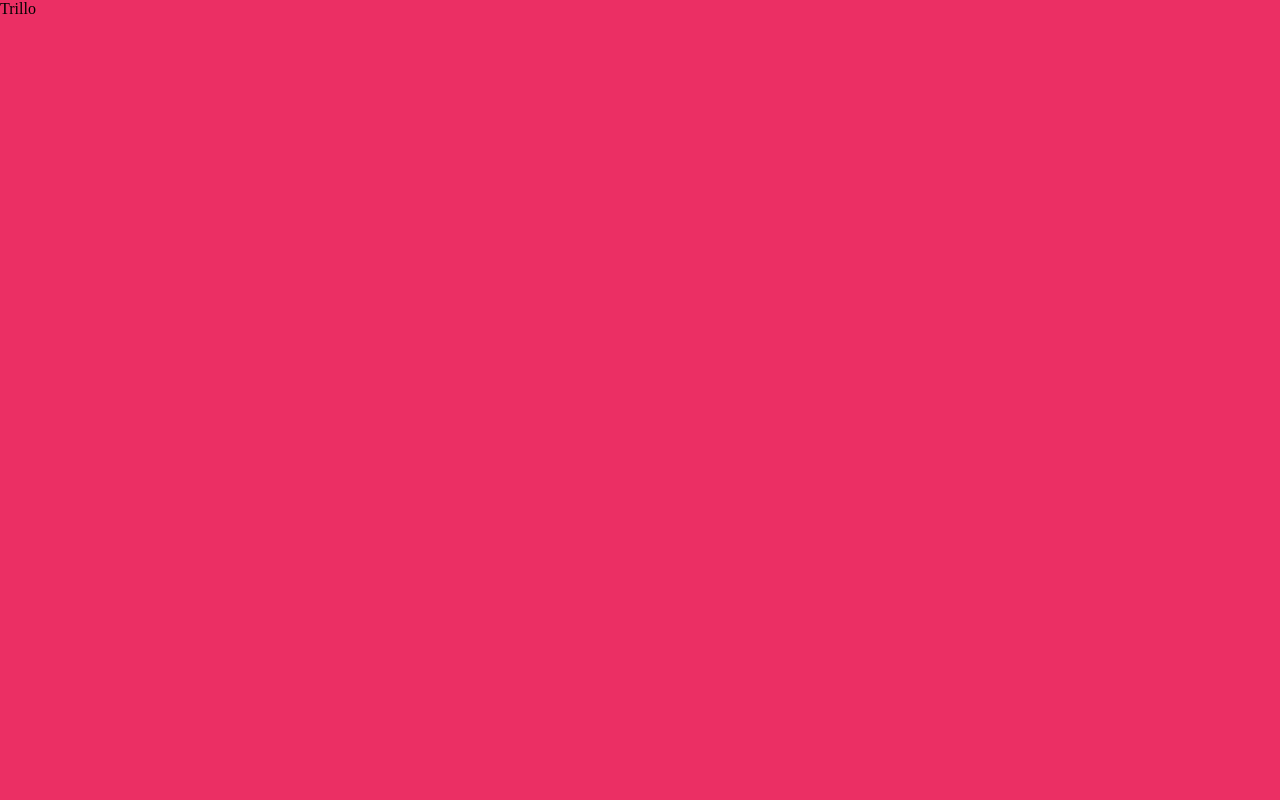
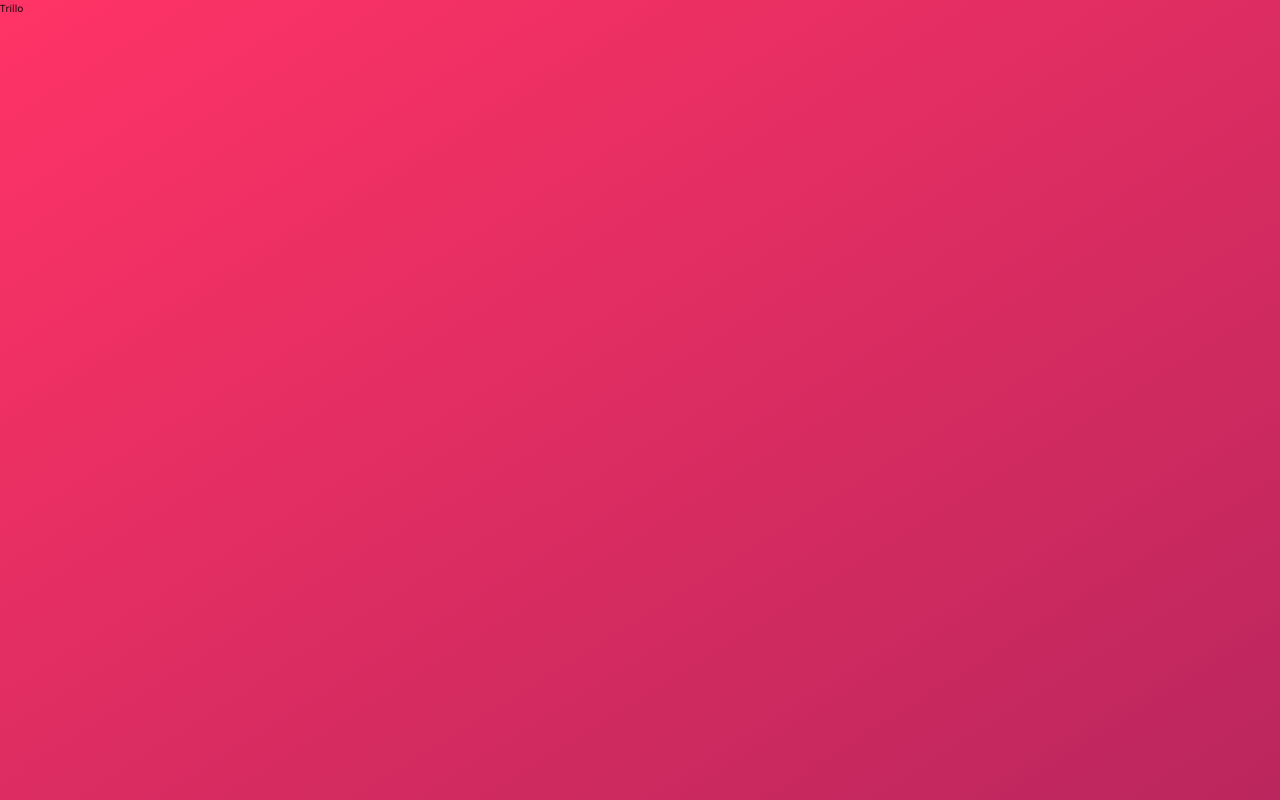
Before and after one commit to miguel-martin/trillo-project, a website: page index.html in a window 1280 px wide. Drawn offline with nearby package versions, Linux system fonts and the light colour scheme.

Commit message:
Defining color scheme as custom css properties

```diff
--- a/sass/_base.scss
+++ b/sass/_base.scss
@@ -1,22 +1,19 @@
-/*
-COLORS
+/* ------------ CSS CUSTOM PROPERTIES START ------ */
+:root {
+    --color-primary: #eb2f64;
+    --color-primary-light: #FF3366;
+    --color-primary-dark: #BA265D;
 
-Primary: #eb2f64
-Primary light: #FF3366
-Primary dark: #BA265D
+    --color-grey-light-1: #faf9f9;
+    --color-grey-light-2: #f4f2f2;
+    --color-grey-light-3: #f0eeee;
+    --color-grey-light-4: #ccc;
 
-Grey light 1: #faf9f9
-Grey light 2: #f4f2f2
-Grey light 3: #f0eeee
-Grey light 4: #ccc
+    --color-grey-dark-1: #333;
+    --color-grey-dark-1: #777;
+    --color-grey-dark-1: #999;
+}
 
-Grey dark 1: #333
-Grey dark 2: #777
-Grey dark 3: #999
-
-*/
-
-/* ------------ GLOBAL RESET START --------------- */
 * {
     margin: 0;
     padding: 0;
@@ -30,14 +27,16 @@ Grey dark 3: #999
 
 html {
     box-sizing: border-box;
-    font-size: 62.5%; // To make 1rem = 10px... 10/16=62.5% -->
+    font-size: 62.5%; // To make 1rem = 10px... because 10/16=62.5
 }
 
 body {
-    background-color: #eb2f64;
+    background-image: linear-gradient(to right bottom, var(--color-primary-light), var(--color-primary-dark));
+    background-size: cover;
+    background-repeat: no-repeat;
     font-family: 'Open Sans', sans-serif;
     font-weight: 400;
     line-height: 1.6;
+
+    min-height: 100vh;
 }
-
-/* ------------ GLOBAL RESET END --------------- */
```
Also changed, not shown: css/style.css.
